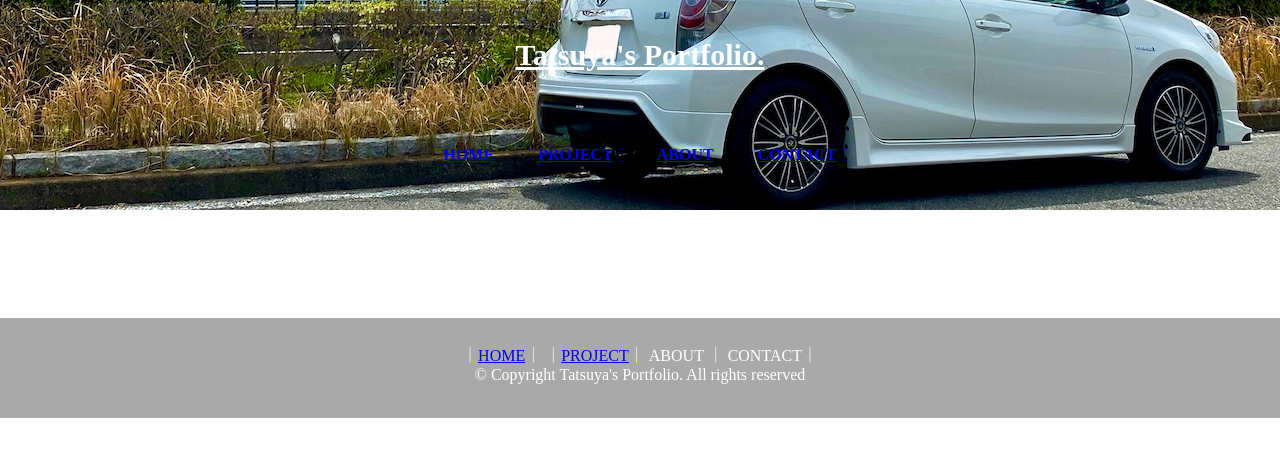
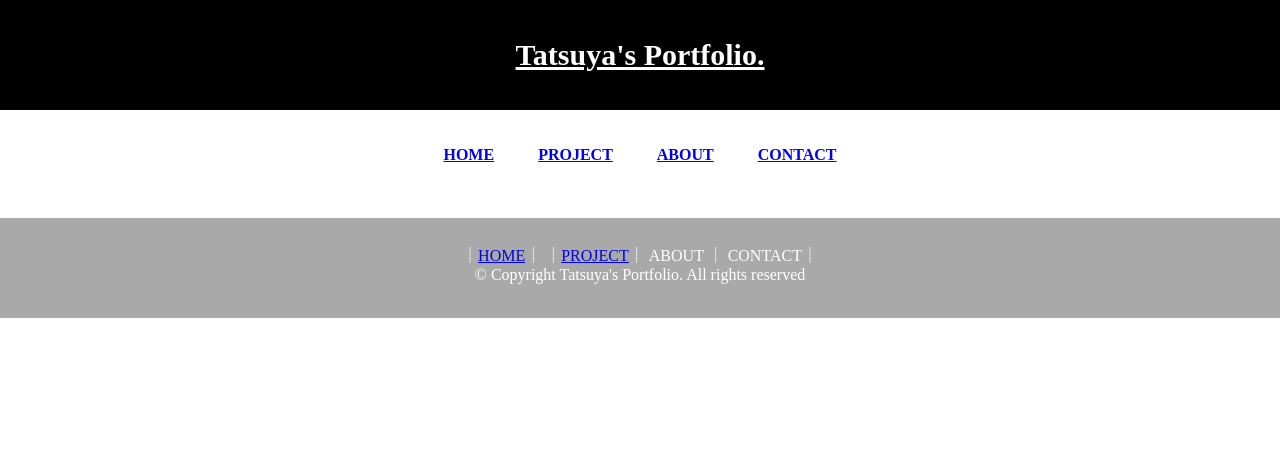
Before and after one commit to kitamitatsuya/doyolab, a PHP site: page / in a window 1280 px wide. Shown: the top 450 px of the page. Run offline with PHP 8.4, Linux system fonts and the light colour scheme.

Commit message:
index.html

```diff
--- a/style2.css
+++ b/style2.css
@@ -3,11 +3,11 @@
   }
   header {
     width: 100%;
-    height: 200px;
+    height: 100px;
     padding: 5px 0;
     text-align: center;
-    color:blue;
-    background-image: url("IMG_1485.jpeg");
+    color:white;
+    background-color:black;
     background-position: center bottom;
     background-size: cover;
   }
@@ -39,6 +39,7 @@ footer{
     color: white;
     text-align: center;
 }
+
 ul.footer-menu li {
 display: inline;
 }
```
Also changed, not shown: 1 other file.
